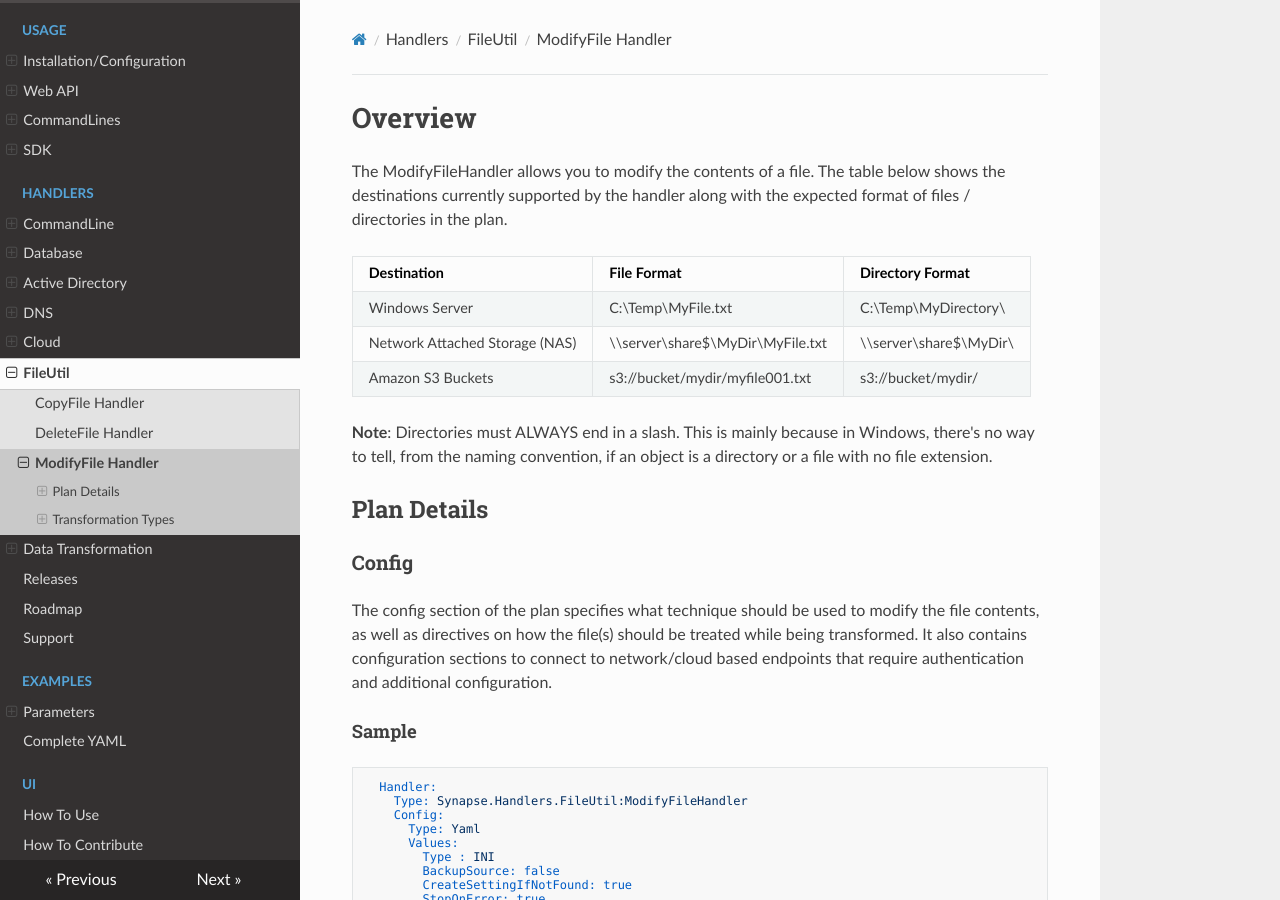
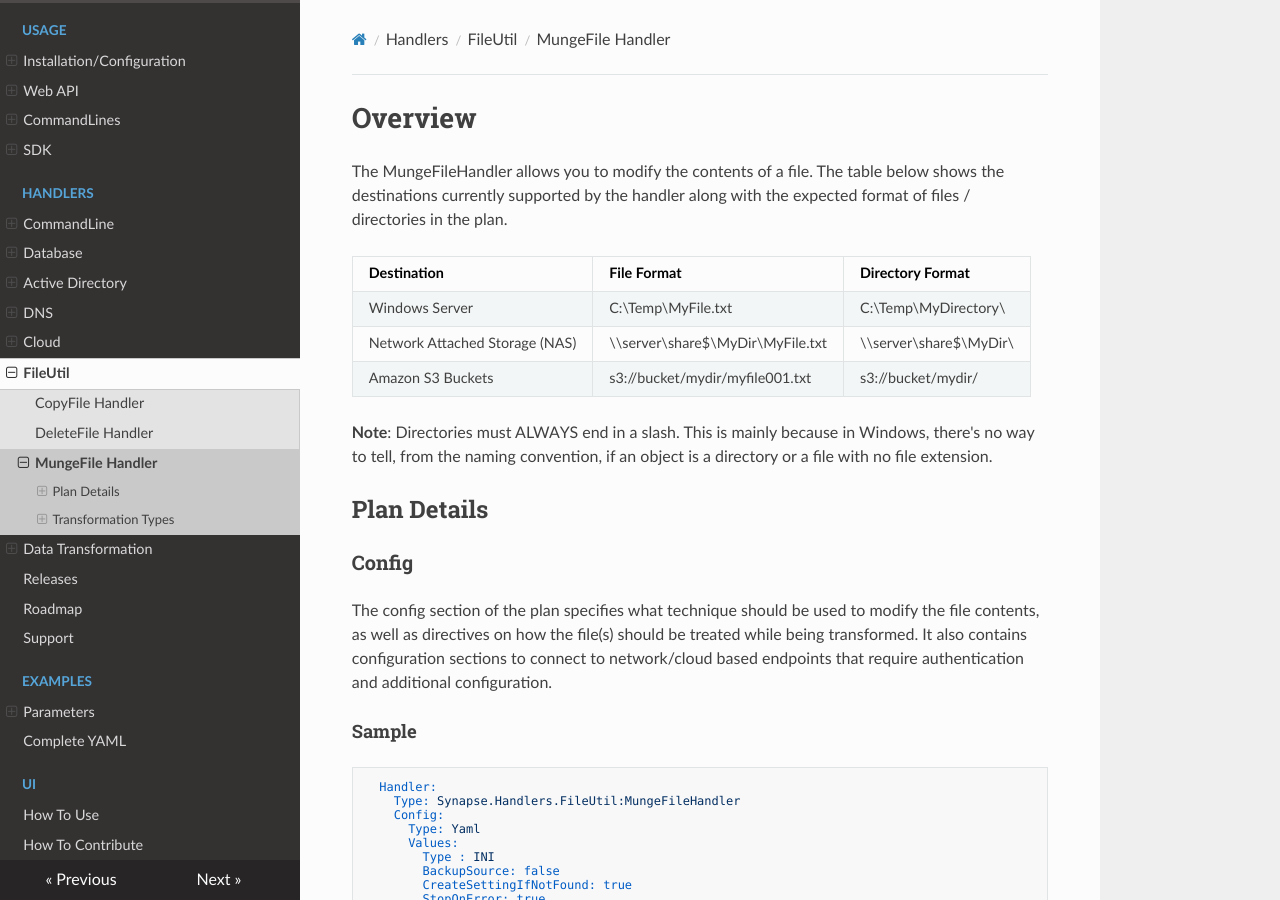
Before and after one commit to SynapseProject/synapse.docs, an MkDocs documentation site: the page built from docs/handlers/fileutil/mungefile.md, in a window 1280 px wide and 900 px high. Built offline with MkDocs 1.6.1, drawn with Linux system fonts in a browser that asks for light colours; nearby versions of some CDN libraries; old or Windows-style settings are respelled for this version of MkDocs.

Commit message:
Change docs for renamed MungeFileHandler.

`````diff
--- a/docs/handlers/fileutil/modifyfile.md
+++ b/docs/handlers/fileutil/mungefile.md
@@ -1,5 +1,5 @@
 # Overview
-The ModifyFileHandler allows you to modify the contents of a file.  The table below shows the destinations currently supported by the handler along with the expected format of files / directories in the plan.
+The MungeFileHandler allows you to modify the contents of a file.  The table below shows the destinations currently supported by the handler along with the expected format of files / directories in the plan.
 
 |Destination|File Format|Directory Format
 |-----------|-----------|----------------
@@ -18,7 +18,7 @@ The config section of the plan specifies what technique should be used to modify
 #### Sample
 ````yaml
   Handler:
-    Type: Synapse.Handlers.FileUtil:ModifyFileHandler
+    Type: Synapse.Handlers.FileUtil:MungeFileHandler
     Config:
       Type: Yaml
       Values:
--- a/mkdocs.yml
+++ b/mkdocs.yml
@@ -54,7 +54,7 @@ pages:
   - FileUtil:
     - CopyFile Handler: handlers/fileutil/copyfile.md
     - DeleteFile Handler: handlers/fileutil/deletefile.md
-    - ModifyFile Handler: handlers/fileutil/modifyfile.md
+    - MungeFile Handler: handlers/fileutil/mungefile.md
   - Data Transformation:
     - Transform Handler: handlers/datatransformation/index.md
 - Releases: releases.md
`````
